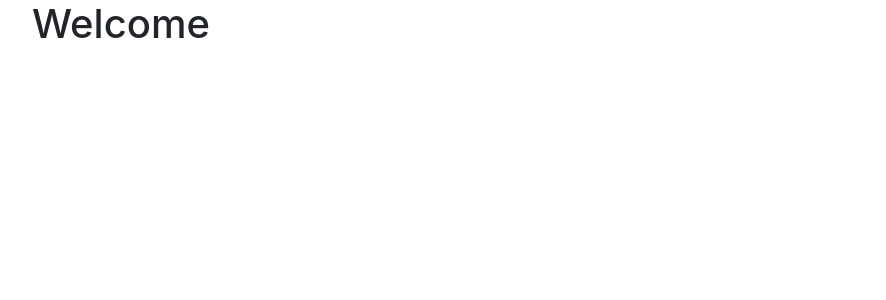
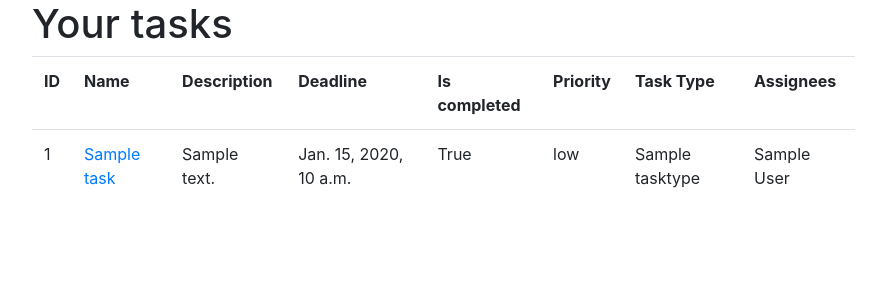
Before and after one commit to anrozhna/task-manager, a Django app: page / in a window 1280 px wide. Shown: the top 300 px of the page, without its empty margins (303-1189 px from the left). Run offline with Django 5.2, Linux system fonts and the light colour scheme; a user stored in the database is signed in; tables that the repository leaves empty hold one stand-in row (values such as "Sample post").

Commit message:
add basic structure to the index template

```diff
--- a/templates/planner/index.html
+++ b/templates/planner/index.html
@@ -1,5 +1,38 @@
 {% extends "base.html" %}
 
 {% block content %}
-  <h1>Welcome</h1>
+ {% if tasks %}
+   <h1>Your tasks</h1>
+    <table class="table">
+      <tr>
+        <th>ID</th>
+        <th>Name</th>
+        <th>Description</th>
+        <th>Deadline</th>
+        <th>Is completed</th>
+        <th>Priority</th>
+        <th>Task Type</th>
+        <th>Assignees</th>
+      </tr>
+      {% for task in tasks %}
+        <tr>
+          <td>{{ task.id }}</td>
+          <td><a href="#">{{ task.name }}</a></td>
+          <td>{{ task.description }}</td>
+          <td>{{ task.deadline }}</td>
+          <td>{{ task.is_completed }}</td>
+          <td>{{ task.priority }}</td>
+          <td>{{ task.task_type }}</td>
+          <td>
+            {% for assignee in task.assignees.all %}
+              <p>{{ assignee.first_name }} {{ assignee.last_name }}</p>
+            {% endfor %}
+          </td>
+        </tr>
+      {% endfor %}
+
+    </table>
+  {% else %}
+    <p>There are no tasks.</p>
+  {% endif %}
 {% endblock %}
```
